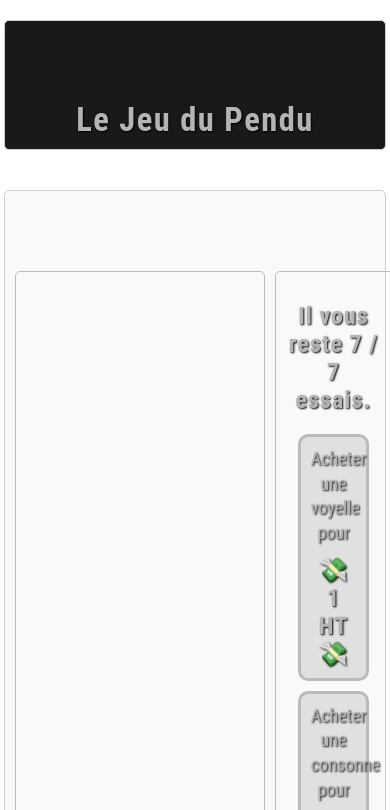
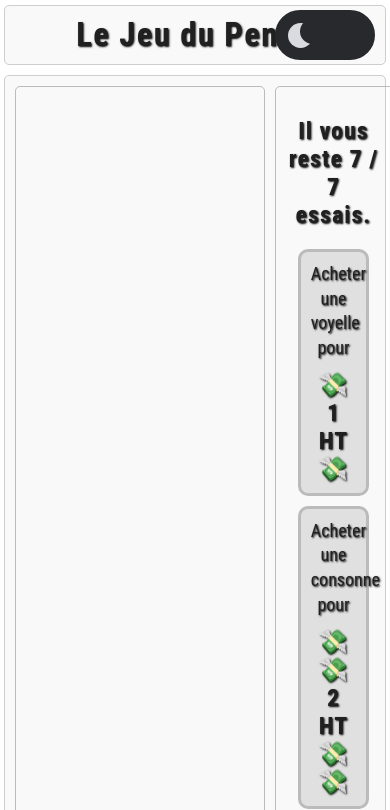
Before and after one commit to ChristopheC-83/hangman, a plain HTML site: page index.html in a window 390 px wide. Shown: the top 810 px of the page. Drawn offline with Linux system fonts and the light colour scheme.

Commit message:
toggle dark mode positionné

```diff
--- /dev/null
+++ b/JS/darkMode.js
@@ -0,0 +1,14 @@
+const toggleDarkMode = document.querySelector(".checkbox");
+const body =document.querySelector('body')
+
+toggleDarkMode.addEventListener("change", function(){
+    const toggleChecked = this.checked
+
+
+    console.log("toggleChecked");
+    if (toggleChecked) {
+        body.classList.add('dark')
+    } else {
+        body.classList.remove('dark')
+    }
+})
--- a/index.html
+++ b/index.html
@@ -17,12 +17,18 @@
     />
     <title>HangMan Kikisan</title>
   </head>
-  <body class="dark">
+  <body>
     <header class="container">
       <h1>
         Le Jeu du
         <span>P</span><span>e</span><span>n</span><span>d</span><span>u</span>
       </h1>
+      <div class="toggle-switch">
+        <label class="switch-label">
+          <input type="checkbox" class="checkbox">
+          <span class="slider"></span>
+        </label>
+      </div>
     </header>
 
     <section class="container content">
@@ -107,6 +113,7 @@
       <h3>Made by <a href="http://barpat.fun">Barpat</a></h3>
     </footer>
 
+    <script src="./JS/darkMode.js"></script>
     <script src="./JS/app.js"></script>
   </body>
 </html>
--- a/style/libs/_container.scss
+++ b/style/libs/_container.scss
@@ -1,6 +1,6 @@
 .container {
     width: 94%;
-    margin: 10px auto;
+    margin: 5px auto;
     padding: 10px;
     max-width: 1600px;
     background-color: $bgc_light;
@@ -12,14 +12,11 @@
   @media screen and (max-width: 1200px) {
     .container {
       width: 96%;
-      margin:20px auto;
     }
   }
   @media all and (max-width : 768px) {
 
     .container{
       width: 98%;
-      margin: 20px auto;
-      padding-top: 80px;
     }
   }
--- /dev/null
+++ b/style/libs/_toggle_switch.scss
@@ -0,0 +1,65 @@
+.toggle-switch {
+    position: absolute;
+    width: 100px;
+    height: 50px;
+    --light: #d8dbe0;
+    --dark: #28292c;
+    --link: rgb(27, 129, 112);
+    --link-hover: rgb(24, 94, 82);
+    top: 50%;
+    right: 10px;
+    transform : translate(-50%, -50%);
+  }
+
+  .switch-label {
+    position: absolute;
+    width: 100%;
+    height: 50px;
+    background-color: var(--dark);
+    border-radius: 25px;
+    cursor: pointer;
+    border: 3px solid var(--dark);
+  }
+
+  .checkbox {
+    position: absolute;
+    display: none;
+  }
+
+  .slider {
+    position: absolute;
+    width: 100%;
+    height: 100%;
+    border-radius: 25px;
+    transform : translateX(-50%);
+    -webkit-transition: 0.3s;
+    transition: 0.3s;
+  }
+
+  .checkbox:checked ~ .slider {
+    background-color: var(--light);
+  }
+
+  .slider::before {
+    content: "";
+    position: absolute;
+    top: 10px;
+    left: 10px;
+    width: 25px;
+    height: 25px;
+    border-radius: 50%;
+    -webkit-box-shadow: inset 12px -4px 0px 0px var(--light);
+    box-shadow: inset 12px -4px 0px 0px var(--light);
+    background-color: var(--dark);
+    -webkit-transition: 0.3s;
+    transition: 0.3s;
+  }
+
+  .checkbox:checked ~ .slider::before {
+    -webkit-transform: translateX(50px);
+    -ms-transform: translateX(50px);
+    transform: translateX(50px);
+    background-color: var(--dark);
+    -webkit-box-shadow: none;
+    box-shadow: none;
+  }
--- a/style/style.scss
+++ b/style/style.scss
@@ -6,13 +6,15 @@
 @import "libs/raccourcis";
 @import "./sous_fichiers/content";
 @import "./sous_fichiers/main_frame";
+@import "./libs/dark_mode";
+@import "./libs/toggle_switch";
 
 body {
   width: 100%;
   min-height: 100vh;
   display: flex;
   flex-direction: column;
-  color : $text_light1;
+  color: $text_light2;
 }
 
 footer,
@@ -22,11 +24,6 @@ header {
   padding: 20px;
 }
 
-body.dark {
-
-  color : $text_dark1;
-  footer,
-  header {
-    background-color: $bgc_dark;
-  }
+header {
+  position: relative;
 }
```
Also changed, not shown: style/libs/_dark_mode.scss (added, +8 -0 lines), style/style.css, 1 other file.
